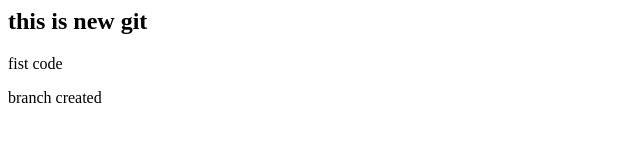
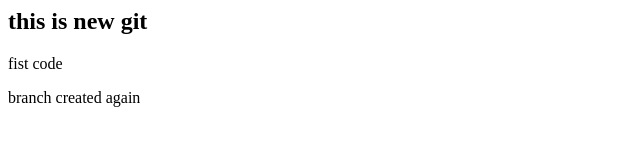
Before and after one commit to monavyas082/mygit, a plain HTML site: page index.html in a window 1280 px wide. Shown: the full height of the page, 0-640 px from the left. Drawn offline with Linux system fonts and the light colour scheme.

Commit message:
Update index.html

```diff
--- a/index.html
+++ b/index.html
@@ -1,5 +1,5 @@
 <html>
 <head><h2>this is new git</h2></head>
 <body><p>fist code</p></body>
-  <p>branch created</p>
+  <p>branch created again</p>
 </html>
```
